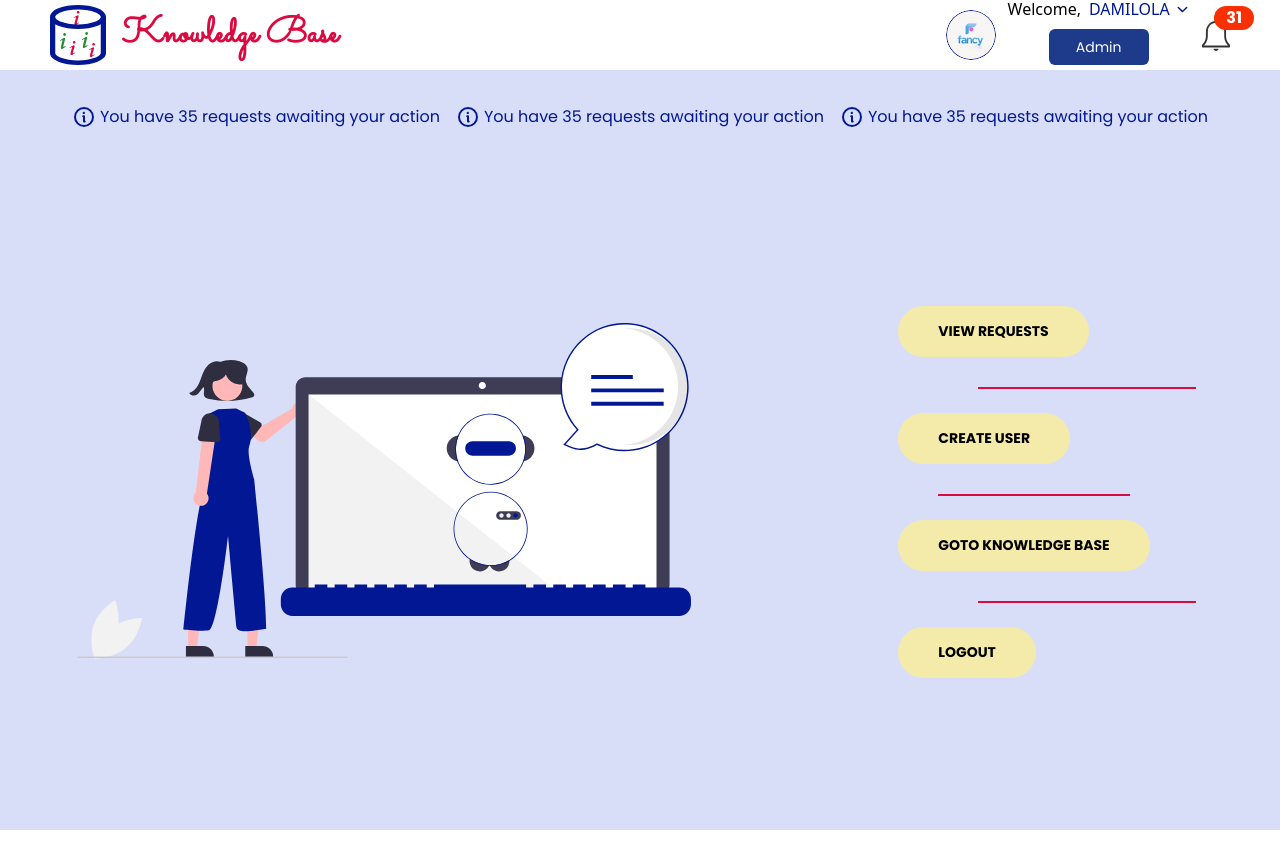
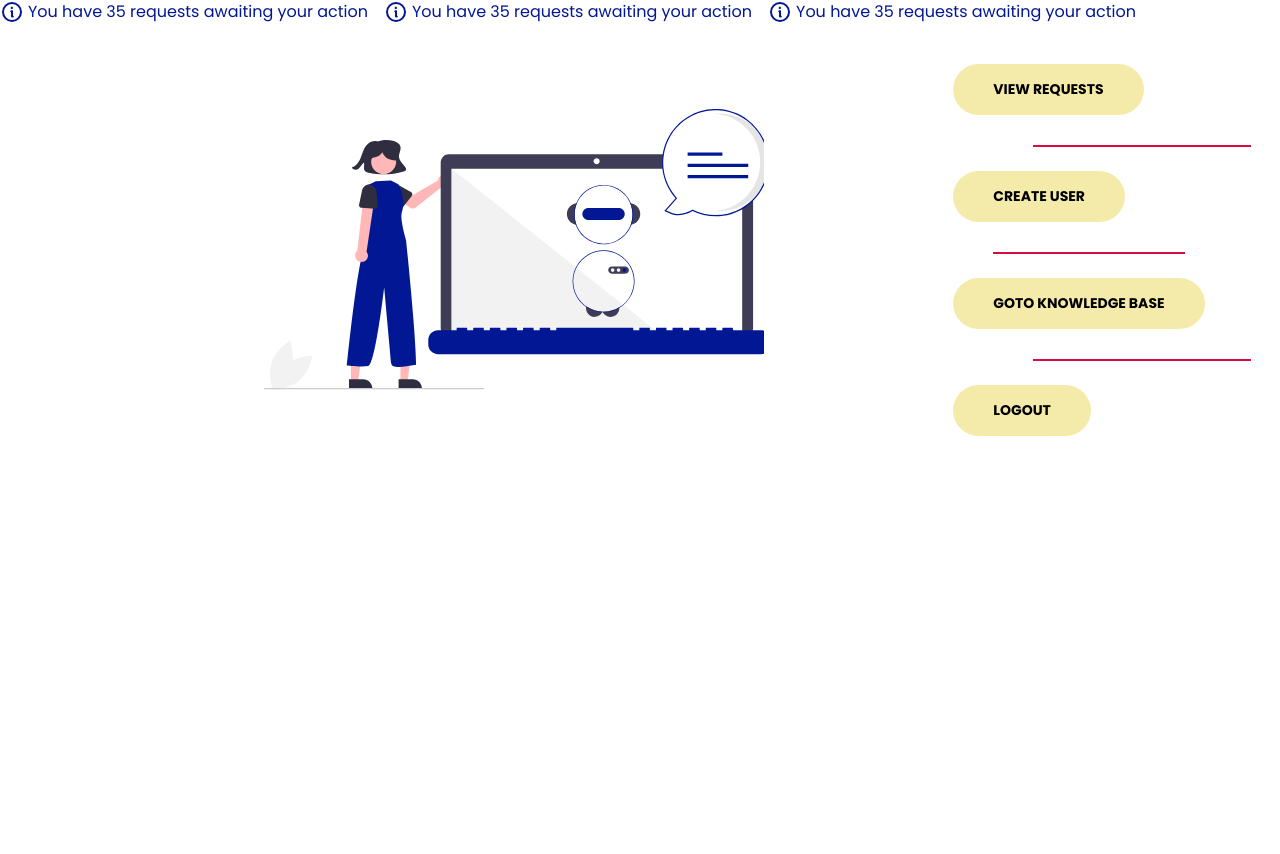
Before and after one commit to olamide203/customer-support-system, a React (Vite) app: page /admin-dashboard in a window 1280 px wide. After the commit the page ends 800 px from the top, so only its background shows below. Built offline with nearby package versions, Linux system fonts and the light colour scheme.

Commit message:
feat: add admin knowledge-base

```diff
--- a/package.json
+++ b/package.json
@@ -13,6 +13,7 @@
     },
     "dependencies": {
         "@radix-ui/react-alert-dialog": "^1.0.4",
+        "@radix-ui/react-aspect-ratio": "^1.0.3",
         "@radix-ui/react-avatar": "^1.0.3",
         "@radix-ui/react-checkbox": "^1.0.4",
         "@radix-ui/react-dialog": "^1.0.4",
@@ -24,6 +25,8 @@
         "@stitches/react": "^1.2.8",
         "@types/react-datepicker": "^4.15.0",
         "framer-motion": "^10.13.0",
+        "install": "^0.13.0",
+        "npm": "^9.8.1",
         "react": "^18.2.0",
         "react-copy-to-clipboard": "^5.1.0",
         "react-datepicker": "^4.16.0",
--- a/src/components/Button.tsx
+++ b/src/components/Button.tsx
@@ -10,6 +10,7 @@ const Button = styled('button', {
     width: 'fit-content',
     height: 'fit-content',
     wordBreak: 'keep-all',
+    whiteSpace: 'nowrap',
     fontFamily: 'Poppins, sans-serif',
     cursor: 'pointer',
     transition: 'all 0.2s ease-in-out',
@@ -45,9 +46,9 @@ const Button = styled('button', {
                 backgroundColor: '$pink',
             },
             adminYellow100: {
-                backgroundColor: "$yellow100",
-                color: "#000",
-                fontSize: '14px'
+                backgroundColor: '$yellow100',
+                color: '#000',
+                fontSize: '14px',
             },
             outline: {
                 backgroundColor: 'transparent',
--- a/src/components/Header.tsx
+++ b/src/components/Header.tsx
@@ -33,7 +33,7 @@ const Header = ({ isAdmin }: Props) => (
             </div>
 
             <NavLink
-                to="/notifications"
+                to={isAdmin ? '/admin/notifications' : '/notifications'}
                 type="button"
                 className="relative h-[50px] py-2"
             >
--- a/src/main.tsx
+++ b/src/main.tsx
@@ -15,6 +15,8 @@ import KnowledgeBaseLayout from './routes/KnowledgeBase/Layout';
 import ComplaintsPage from './routes/KnowledgeBase/complaints/page';
 import SingleComplaint from './routes/KnowledgeBase/complaints/[id]';
 import NotificationsPage from './routes/notifications';
+import AdminLayout from './routes/admin/layout';
+import AdminKnowledgeBaseLayout from './routes/admin/knowledgeBase/layout';
 import AdminDashboard from './routes/admin/admin-dashboard';
 import AdminNotification from './routes/admin/admin-notification';
 
@@ -80,6 +82,40 @@ const router = createBrowserRouter([
         element: <LoginPage />,
     },
     {
+        path: '/admin',
+        element: <AdminLayout />,
+        children: [
+            {
+                path: 'dashboard',
+                element: <AdminDashboard />,
+            },
+            {
+                path: 'notifications',
+                element: <NotificationsPage />,
+            },
+            {
+                path: 'knowledge-base',
+                element: <AdminKnowledgeBaseLayout />,
+                children: [
+                    {
+                        path: '',
+                        element: <KnowledgeBasePage />,
+                        children: [
+                            {
+                                element: <ComplaintsPage />,
+                                index: true,
+                            },
+                            {
+                                element: <ComplaintsPage />,
+                                path: 'complaints',
+                            },
+                        ],
+                    },
+                ],
+            },
+        ],
+    },
+    {
         path: '/admin-dashboard',
         element: <AdminDashboard />,
     },
--- a/src/routes/admin/admin-dashboard.tsx
+++ b/src/routes/admin/admin-dashboard.tsx
@@ -1,25 +1,28 @@
+import { Link } from 'react-router-dom';
+import { Root as AspectRatio } from '@radix-ui/react-aspect-ratio';
 import Button from '../../components/Button';
-import Header from '../../components/Header';
 import InfoText from '../../components/Text/InfoText';
 
 const AdminDashboard = () => {
     return (
         <>
-            <Header isAdmin />
-            <div className="bg-blue-100 max-w-screen mt-[70px] pt-[35px] h-[95vh] bg-opacity-30">
-                <div className="flex justify-center gap-4">
+            <div className="flex justify-center gap-4 justify-self-start">
                 <InfoText text="You have 35 requests awaiting your action" />
                 <InfoText text="You have 35 requests awaiting your action" />
                 <InfoText text="You have 35 requests awaiting your action" />
             </div>
-                <div className="flex h-full">
-                    <div
-                        style={{
-                            backgroundImage: 'url(/undraw-chat-bot.svg)',
-                            backgroundSize: '80%',
-                        }}
-                        className="w-3/5 h-full bg-center bg-no-repeat bg-contain hidden md:inline"
+            <div className="grid grid-cols-[1fr_auto] items-center justify-center h-full py-[40px]">
+                <div className="w-full grid items-center justify-center">
+                    <div className="w-[500px] mx-auto my-auto">
+                        <AspectRatio ratio={16 / 9}>
+                            <img
+                                src="/undraw-chat-bot.svg"
+                                alt=""
+                                className="h-full w-full object-cover"
                             />
+                        </AspectRatio>
+                    </div>
+                </div>
                 <div className="flex flex-col justify-center items-center md:w-2/5 w-full">
                     <div className="flex flex-col gap-14">
                         <Button
@@ -30,18 +33,21 @@ const AdminDashboard = () => {
                             VIEW REQUESTS
                             <div className="absolute -bottom-8 left-20 w-[17vw] h-0.5 bg-red" />
                         </Button>
+                        <Link to="/create-user">
                             <Button className="relative" color="adminYellow100">
                                 CREATE USER
-                                <div className="absolute -bottom-8 left-18 w-[15vw] h-0.5 bg-red" />
+                                <div className="absolute -bottom-8 left-18 w-[15vw] h-0.5 bg-red pointer-events-none" />
                             </Button>
+                        </Link>
+                        <Link to="/admin/knowledge-base">
                             <Button className="relative" color="adminYellow100">
                                 GOTO KNOWLEDGE BASE
                                 <div className="absolute -bottom-8 left-20 w-[17vw] h-0.5 bg-red" />
                             </Button>
+                        </Link>
                         <Button className="relative" color="adminYellow100">
                             LOGOUT
                         </Button>
-                        </div>
                     </div>
                 </div>
             </div>
--- /dev/null
+++ b/src/routes/admin/knowledgeBase/layout.tsx
@@ -0,0 +1,7 @@
+import KnowledgeBaseLayout from '../../KnowledgeBase/Layout';
+
+const AdminKnowledgeBaseLayout = () => {
+    return <KnowledgeBaseLayout />;
+};
+
+export default AdminKnowledgeBaseLayout;
--- /dev/null
+++ b/src/routes/admin/layout.tsx
@@ -0,0 +1,24 @@
+import { useEffect } from 'react';
+import { Outlet, useLocation, useNavigate } from 'react-router-dom';
+import Header from '../../components/Header';
+
+function AdminLayout() {
+    const { pathname } = useLocation();
+    const navigate = useNavigate();
+    useEffect(() => {
+        if (pathname === '/admin') {
+            navigate('/admin/dashboard');
+        }
+    });
+
+    return (
+        <>
+            <Header isAdmin />
+            <div className="max-w-screen mt-[70px] pt-[35px] min-h-[calc(100vh_-_70px)] overflow-x-hidden overflow-y-hidden grid items-center justify-center bg-neutral-200">
+                <Outlet />
+            </div>
+        </>
+    );
+}
+
+export default AdminLayout;
```
Also changed, not shown: src/routes/admin/admin-notification.tsx (+19 -10 lines), 1 other file (tests, documents, lock files or other folders). Lines whose indentation alone changed are shown as unchanged.
